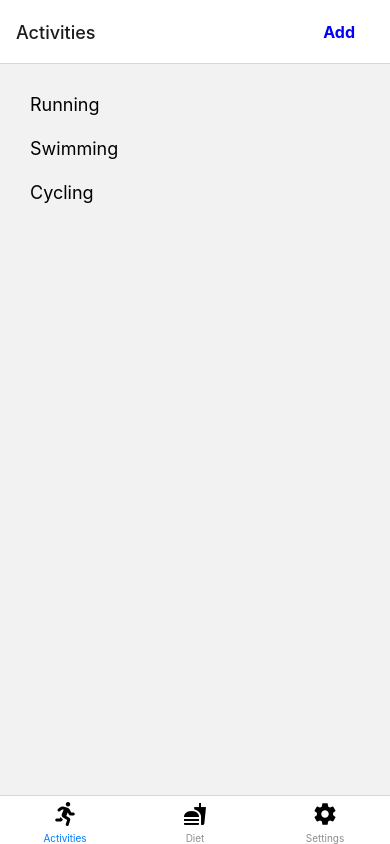
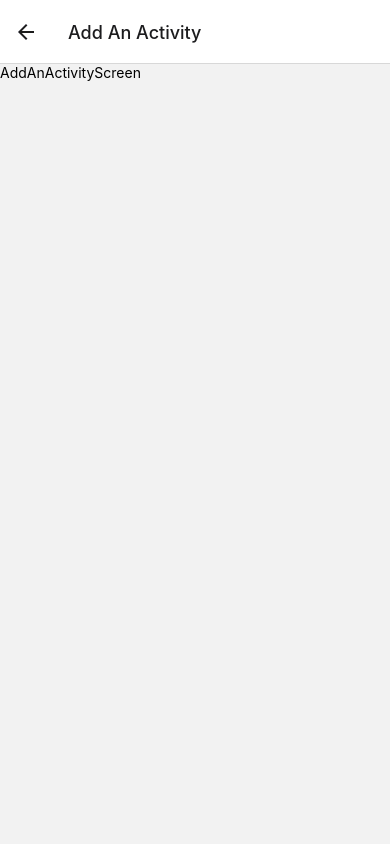
Before and after one commit to daodaojiang622/daodaojiang622-CS5520-FA2024-Vancouver-Assignment2, a React Native app in the folder activity_diet_tracker_app/: screen /AddAnActivity in a window 390 px wide. Built offline with nearby package versions, Linux system fonts and the light colour scheme.

Commit message:
added navigation on add button on act screen to add an act screen

```diff
--- a/activity_diet_tracker_app/App.js
+++ b/activity_diet_tracker_app/App.js
@@ -9,6 +9,7 @@ import SettingsScreen from './Screens/SettingsScreen';
 import TabBarIcon from './Components/TabBarIcon';
 import { background, icon, inactiveIcon } from './Utils/Colors';
 import Button from './Components/Button';
+import AddAnActivityScreen from './Screens/AddAnActivityScreen';
 
 const Stack = createNativeStackNavigator();
 const Tab = createBottomTabNavigator();
@@ -17,7 +18,11 @@ function ScreenWrapper({ children }) {
   return <View style={styles.screenContainer}>{children}</View>;
 }
 
-function ActivitiesScreenWrapper() {
+function ActivitiesScreenWrapper({ navigation }) {
+  const handleAddPressActScreen = () => {
+    navigation.navigate('AddAnActivity');
+  };
+
   return (
     <ScreenWrapper>
       <ActivitiesScreen />
@@ -59,20 +64,16 @@ function BottomTabs() {
       <Tab.Screen
         name="Activities"
         component={ActivitiesScreenWrapper}
-        options={{
+        options={({ navigation }) => ({
           headerRight: () => (
-            <Button title="Add" onPress={handleAddPress} />
+            <Button title="Add" onPress={() => navigation.navigate('AddAnActivity')} />
           ),
-        }}
+        })}
       />
       <Tab.Screen name="Diet" component={DietScreenWrapper} />
       <Tab.Screen name="Settings" component={SettingsScreenWrapper} />
     </Tab.Navigator>
   );
-}
-
-function handleAddPress() {
-  console.log('Add button pressed');
 }
 
 export default function App() {
@@ -94,6 +95,13 @@ export default function App() {
             headerShown: false
           }}
         />
+        <Stack.Screen
+          name="AddAnActivity"
+          component={AddAnActivityScreen}
+          options={{
+            title: 'Add An Activity'
+          }}
+        />
       </Stack.Navigator>
     </NavigationContainer>
   );
--- a/activity_diet_tracker_app/Screens/ActivitiesScreen.js
+++ b/activity_diet_tracker_app/Screens/ActivitiesScreen.js
@@ -1,6 +1,5 @@
 import React from 'react';
 import { View, Text, FlatList, StyleSheet } from 'react-native';
-import Button from '../Components/Button';
 
 const activities = [
   { id: '1', name: 'Running' },
@@ -9,10 +8,6 @@ const activities = [
 ];
 
 export default function ActivitiesScreen() {
-  const handleAddPress = () => {
-    // Placeholder function for button press
-    console.log('Add button pressed');
-  };
 
   return (
     <View style={styles.container}>
--- /dev/null
+++ b/activity_diet_tracker_app/Screens/AddAnActivityScreen.js
@@ -0,0 +1,10 @@
+import { View, Text } from 'react-native'
+import React from 'react'
+
+export default function AddAnActivityScreen() {
+  return (
+    <View>
+      <Text>AddAnActivityScreen</Text>
+    </View>
+  )
+}
```
Lines whose indentation alone changed are shown as unchanged.
